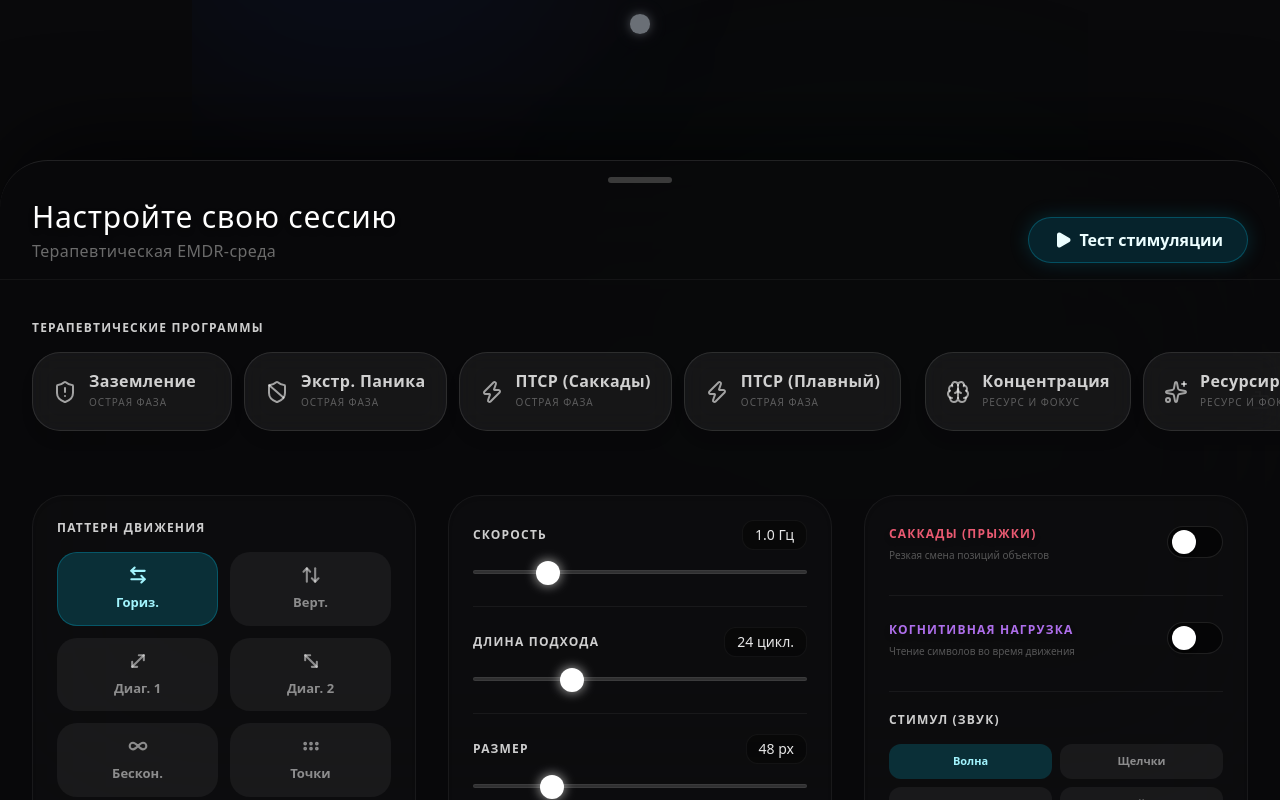
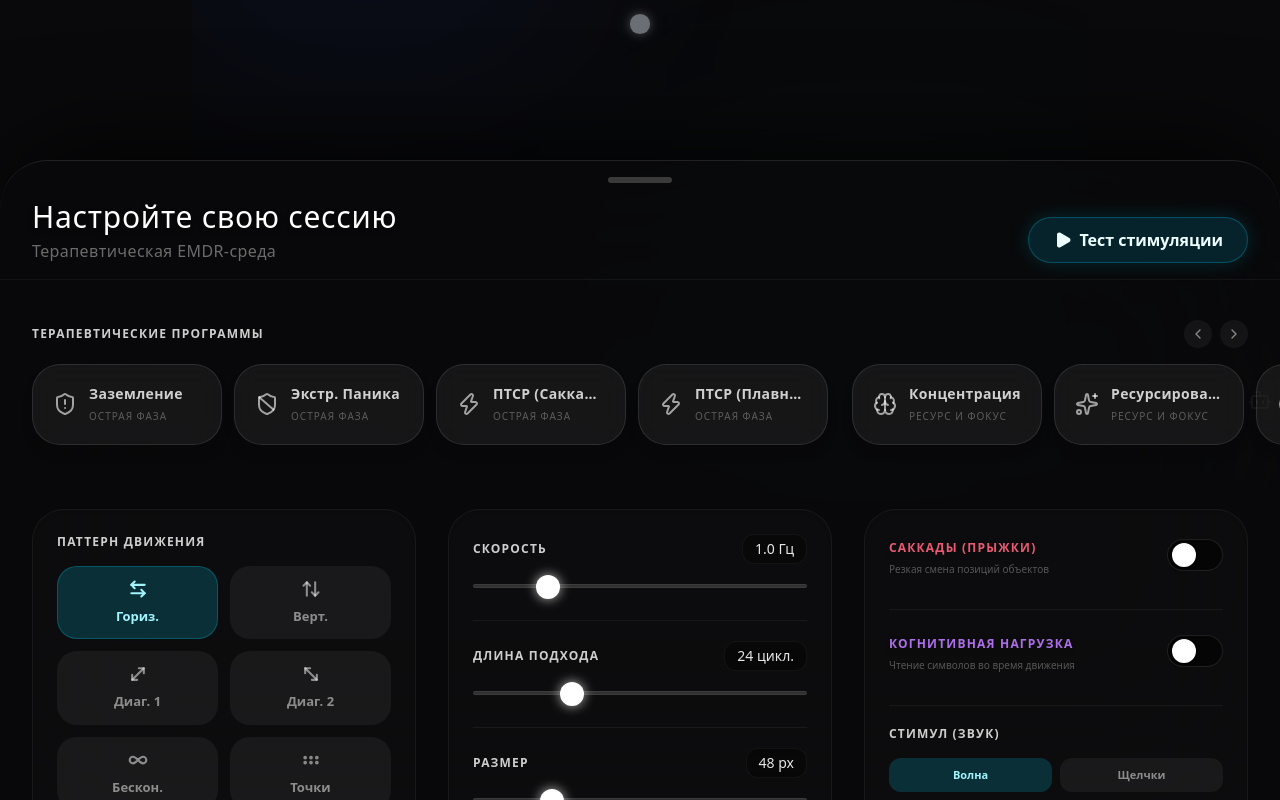
Before and after one commit to fsbtactic-code/emdr, a Next.js app: page / in a window 1280 px wide. Built offline with nearby package versions, Linux system fonts and the light colour scheme.

Commit message:
fix: Resolve preset items scroll clipping, layout arrows, update text scaling

```diff
--- a/components/emdr/SettingsPanel.tsx
+++ b/components/emdr/SettingsPanel.tsx
@@ -1,13 +1,9 @@
 'use client';
 
 import { useStore } from '@/store/useStore';
-import {
-  Settings2, Zap, ShieldAlert, Sparkles, Brain, Moon, ShieldBan, Play, Pause,
-  Waves, CloudRain, Wind, ArrowUpDown, ArrowLeftRight, MoveDiagonal, MoveDiagonal2,
-  Infinity as InfinityIcon, GripHorizontal, Activity, Columns, TrendingUp,
-  Circle, Square, CircleDashed, Wand2, Orbit
-} from 'lucide-react';
+import { Settings2, Zap, ShieldAlert, Sparkles, Brain, Moon, ShieldBan, Play, Pause, Waves, CloudRain, Wind, ArrowUpDown, ArrowLeftRight, MoveDiagonal, MoveDiagonal2, Infinity as InfinityIcon, GripHorizontal, Activity, Columns, TrendingUp, Circle, Square, CircleDashed, Wand2, Orbit, ChevronLeft, ChevronRight } from 'lucide-react';
 import { motion, AnimatePresence } from 'framer-motion';
+import { useRef } from 'react';
 
 export const SettingsPanel = () => {
   const {
@@ -29,6 +25,15 @@ export const SettingsPanel = () => {
     visualBackground, setVisualBackground,
     activePreset, applyPreset
   } = useStore();
+
+  const presetsScrollRef = useRef<HTMLDivElement>(null);
+
+  const scrollPresets = (direction: 'left' | 'right') => {
+    if (presetsScrollRef.current) {
+      const scrollAmount = direction === 'left' ? -300 : 300;
+      presetsScrollRef.current.scrollBy({ left: scrollAmount, behavior: 'smooth' });
+    }
+  };
 
   const colors = [
     { name: 'Cyan', value: '#06b6d4', shadow: 'var(--drop-shadow-glow-cyan)' },
@@ -135,12 +140,26 @@ export const SettingsPanel = () => {
               </div>
 
               {/* Presets Row */}
-              <div className="flex flex-col gap-4">
-                <span className="text-white/80 text-[10px] md:text-xs uppercase tracking-widest font-bold px-4 md:px-8">Терапевтические Программы</span>
-                <div className="flex gap-6 overflow-x-auto no-scrollbar pb-6 snap-x snap-mandatory px-4 md:px-8">
+              <div className="flex flex-col gap-4 relative">
+                <div className="flex justify-between items-center px-4 md:px-8">
+                  <span className="text-white/80 text-[10px] md:text-xs uppercase tracking-widest font-bold">Терапевтические Программы</span>
+                  <div className="hidden md:flex gap-2">
+                    <button onClick={() => scrollPresets('left')} className="p-1.5 rounded-full bg-white/5 hover:bg-white/20 text-white/50 hover:text-white transition-colors">
+                      <ChevronLeft size={16} />
+                    </button>
+                    <button onClick={() => scrollPresets('right')} className="p-1.5 rounded-full bg-white/5 hover:bg-white/20 text-white/50 hover:text-white transition-colors">
+                      <ChevronRight size={16} />
+                    </button>
+                  </div>
+                </div>
+
+                <div className="relative w-full">
+                  <div
+                    ref={presetsScrollRef}
+                    className="flex gap-4 md:gap-6 overflow-x-auto pb-6 px-4 md:px-8 snap-x snap-mandatory no-scrollbar"
+                  >
                     {presetGroups.map((group, idx) => (
                       <div key={idx} className="flex gap-3 shrink-0">
-
                         {group.items.map(p => {
                           const Icon = p.icon;
                           const isActive = activePreset === p.id;
@@ -148,18 +167,21 @@ export const SettingsPanel = () => {
                             <button
                               key={p.id}
                               onClick={() => applyPreset(p.id)}
-                            className={`shrink-0 snap-center min-w-[160px] md:min-w-[200px] flex items-center justify-start gap-3 p-4 md:p-5 rounded-[20px] md:rounded-[28px] transition-all duration-300 border backdrop-blur-md shadow-lg ${isActive ? `${p.bg} ${p.border} ${p.color} ring-2 ring-white/20 scale-[1.02] md:scale-105` : 'bg-white/[0.06] border-white/10 text-white/80 hover:bg-white/[0.12] hover:scale-[1.02] hover:border-white/30'}`}
+                              className={`shrink-0 snap-center w-[160px] md:w-[190px] flex items-center justify-start gap-3 p-4 md:p-5 rounded-[20px] md:rounded-[28px] transition-all duration-300 border backdrop-blur-md shadow-lg ${isActive ? `${p.bg} ${p.border} ${p.color} ring-2 ring-white/20 scale-[1.02] md:scale-105` : 'bg-white/[0.06] border-white/10 text-white/80 hover:bg-white/[0.12] hover:scale-[1.02] hover:border-white/30'}`}
                             >
-                            <Icon size={24} className={isActive ? p.color : 'text-white/60'} />
-                            <div className="flex flex-col items-start gap-1">
-                              <span className="font-bold text-sm md:text-base tracking-wide leading-none">{p.label}</span>
-                              <span className="text-[10px] text-white/30 font-medium tracking-widest uppercase mt-0.5">{group.category}</span>
+                              <Icon size={24} className={`shrink-0 ${isActive ? p.color : 'text-white/60'}`} />
+                              <div className="flex flex-col items-start gap-1 overflow-hidden">
+                                <span className="font-bold text-[13px] md:text-[14px] tracking-wide leading-tight text-left truncate w-full">{p.label}</span>
+                                <span className="text-[9px] md:text-[10px] text-white/30 font-medium tracking-widest uppercase mt-0.5 truncate w-full flex-shrink-0 text-left">{group.category}</span>
                               </div>
                             </button>
                           );
                         })}
                       </div>
                     ))}
+                    {/* Add a spacer block at the end so the last item isn't glued to the screen edge when scrolled fully right */}
+                    <div className="w-[1px] md:w-[10px] shrink-0"></div>
+                  </div>
                 </div>
               </div>
 
```
Lines whose indentation alone changed are shown as unchanged.
